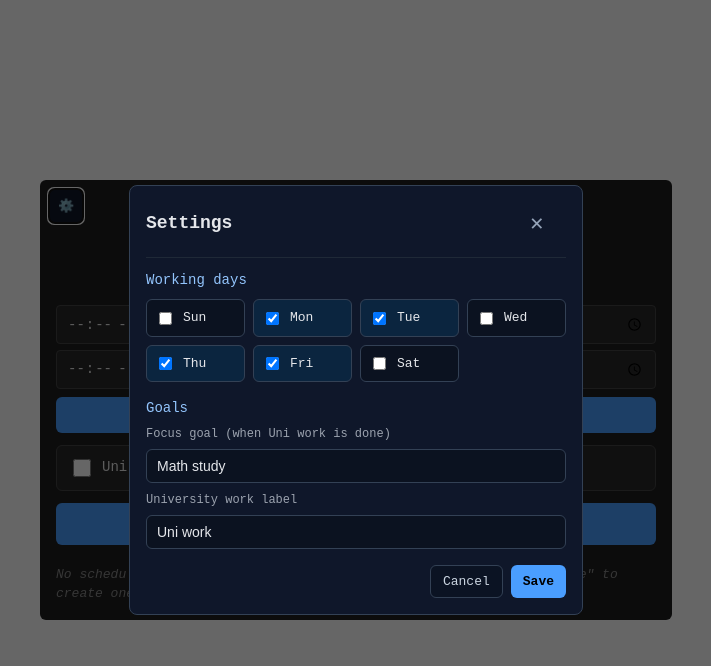
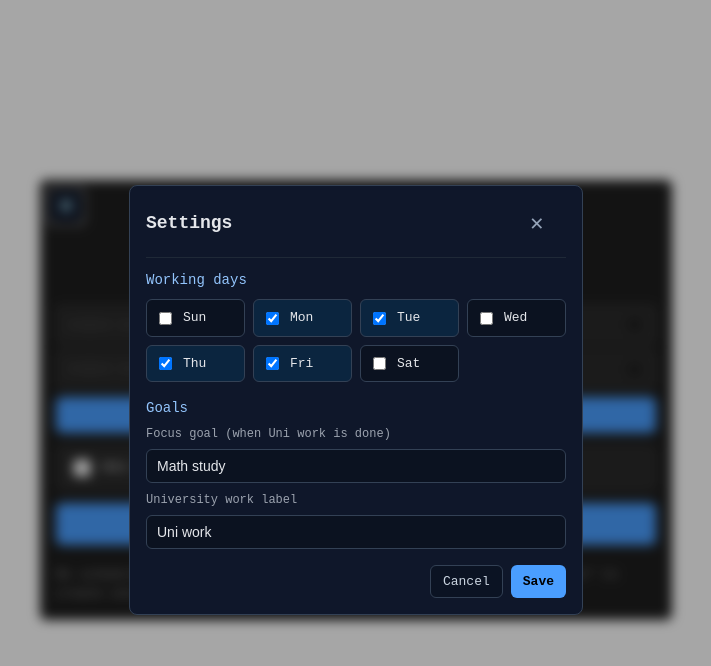
Before and after one commit to kebabzter/scheduler-web, a React app: page / in a window 1280 px wide. Both pictures are taken after a click on the button "⚙️". Shown: the top 666 px of the page, without its empty margins (284-995 px from the left). Built offline with nearby package versions, Linux system fonts and the light colour scheme; the HTML template or start-up script is replaced by a standard one.

Commit message:
Added better styling for settings modal

```diff
--- a/src/Scheduler/components/SettingsModal.jsx
+++ b/src/Scheduler/components/SettingsModal.jsx
@@ -34,7 +34,9 @@ const SettingsModal = ({ isOpen, onClose, workDays, onSaveWorkDays, focusGoalLab
     <div style={{
       position: 'fixed',
       inset: 0,
-      background: 'rgba(0,0,0,0.6)',
+      background: 'rgba(0,0,0,0.35)',
+      backdropFilter: 'blur(6px)',
+      WebkitBackdropFilter: 'blur(6px)',
       display: 'flex',
       alignItems: 'center',
       justifyContent: 'center',
```
